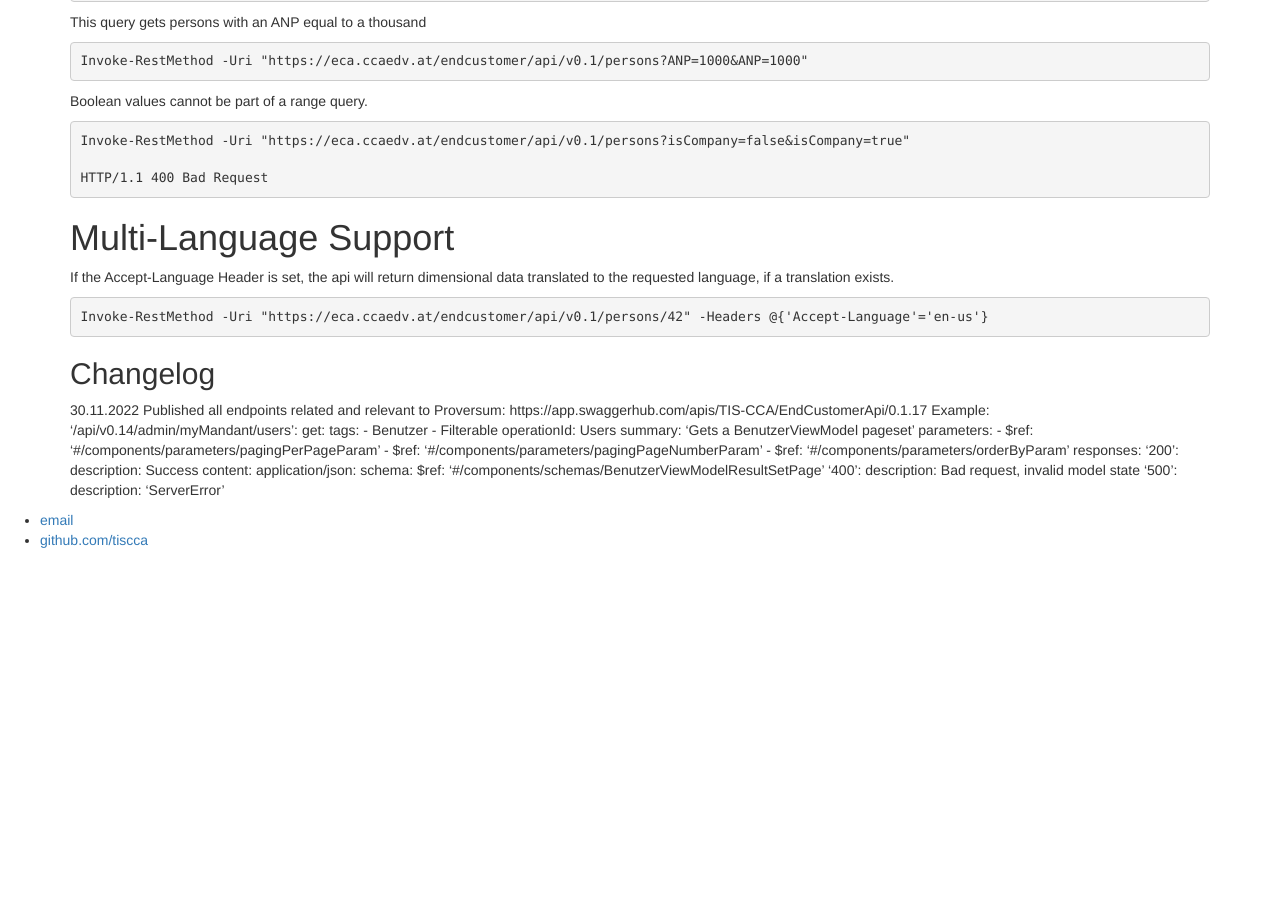
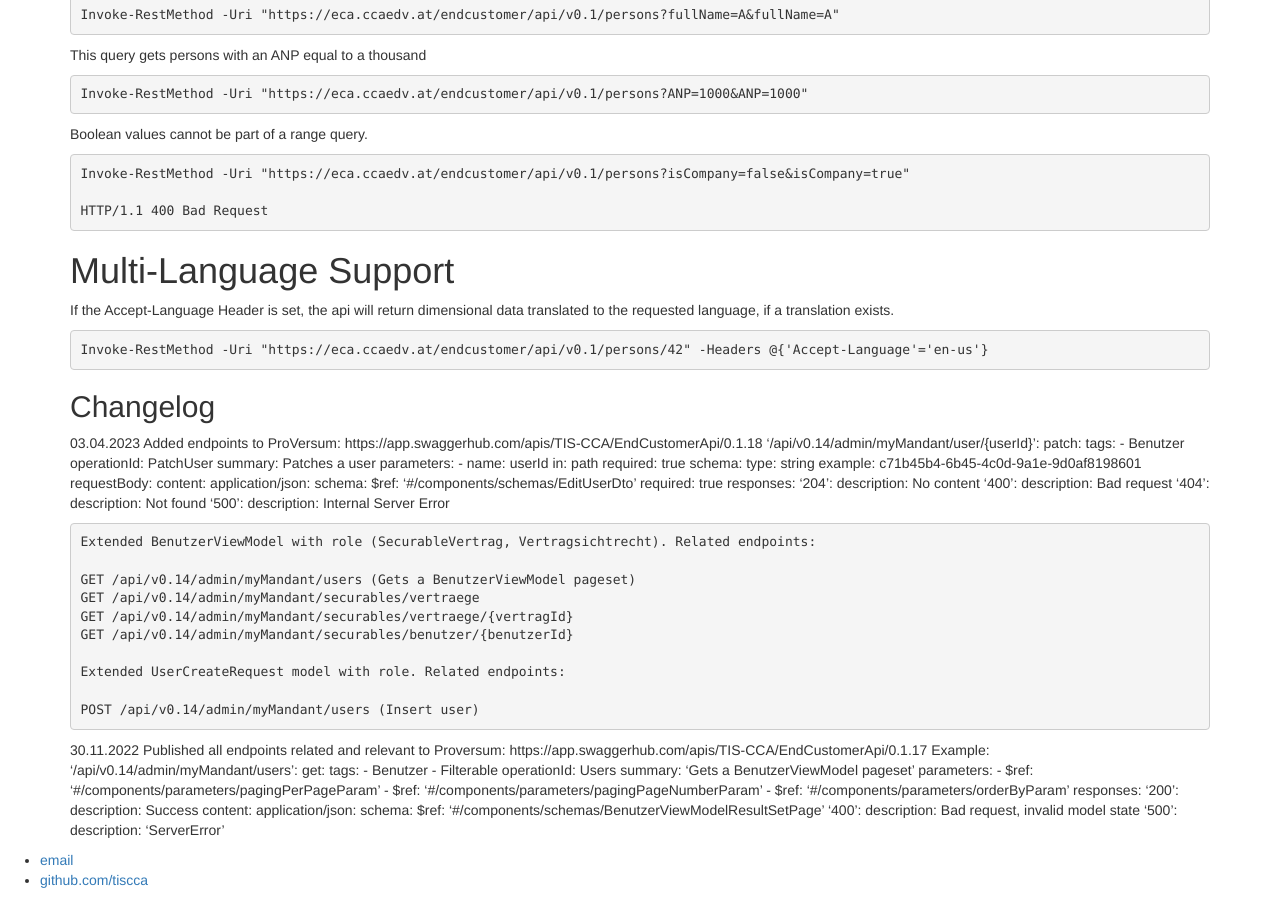
Before and after one commit to togethercca/togethercca.github.io, a Jekyll site: the page built from _pages/endCustomerApi.md, in a window 1280 px wide and 900 px high, scrolled down 7761 px. Built offline with Jekyll 4.4.1, drawn with Linux system fonts in a browser that asks for light colours; before the commit the page ends 8321 px from its top, so only the background shows below that; some of the changed text lies outside the part shown.

Commit message:
Added changelog of cca-core_data_service_api

````diff
--- a/_pages/endCustomerApi.md
+++ b/_pages/endCustomerApi.md
@@ -16,8 +16,8 @@ Current Version
 ===============
 You can find the current Version of the API specification as swagger file and a browsable version of it here:
 
-* [swagger file](https://api.swaggerhub.com/apis/tiscca/EndCustomerApi/0.1.11/swagger.json)
-* [browsable version](https://swaggerhub.com/api/tiscca/EndCustomerApi/)
+* [swagger file](https://api.swaggerhub.com/apis/TIS-CCA/EndCustomerApi/0.1.17/swagger.json)
+* [browsable version](https://swaggerhub.com/api/TIS-CCA/EndCustomerApi/0.1.17)
 
 Security Considerations
 =======================
@@ -82,13 +82,14 @@ HTTP/1.1 410 Gone
 HTTP Verbs
 ==========
 
-|Verb    | Description									|
-|--------|:---------------------------------------------|
-| HEAD   | Retrieve just the HTTP header info			|
-| GET    | Used for retrieving resources.				|
-| POST   | Used for creating resources.					|
-| PUT    | Used for replacing resources or collections.	|
-| DELETE | Used for deleting resources.					|
+|Verb    | Description													|
+|--------|:-------------------------------------------------------------|
+| HEAD   | Retrieve just the HTTP header info							|
+| GET    | Used for retrieving resources.								|
+| POST   | Used for creating resources.									|
+| PUT    | Used for replacing resources or collections.					|
+| PATCH  | Used for modifying the values of the resource properties.	|
+| DELETE | Used for deleting resources.									|
 
 
 # Prerequisites
@@ -438,6 +439,47 @@ Invoke-RestMethod -Uri "https://eca.ccaedv.at/endcustomer/api/v0.1/persons/42" -
 ```
 
 ## Changelog
+03.04.2023 Added endpoints to ProVersum: https://app.swaggerhub.com/apis/TIS-CCA/EndCustomerApi/0.1.18
+  '/api/v0.14/admin/myMandant/user/{userId}':
+    patch:
+      tags:
+        - Benutzer
+      operationId: PatchUser
+      summary: Patches a user
+      parameters:
+        - name: userId
+          in: path
+          required: true
+          schema:
+            type: string
+          example: c71b45b4-6b45-4c0d-9a1e-9d0af8198601
+      requestBody:
+        content:
+          application/json:
+            schema:
+              $ref: '#/components/schemas/EditUserDto'
+        required: true
+      responses:
+        '204':
+          description: No content
+        '400':
+          description: Bad request
+        '404':
+          description: Not found
+        '500':
+          description: Internal Server Error
+
+	Extended BenutzerViewModel with role (SecurableVertrag, Vertragsichtrecht). Related endpoints:
+
+	GET /api/v0.14/admin/myMandant/users (Gets a BenutzerViewModel pageset)
+	GET /api/v0.14/admin/myMandant/securables/vertraege
+	GET /api/v0.14/admin/myMandant/securables/vertraege/{vertragId}
+	GET /api/v0.14/admin/myMandant/securables/benutzer/{benutzerId}
+
+	Extended UserCreateRequest model with role. Related endpoints:
+
+	POST /api/v0.14/admin/myMandant/users (Insert user)
+
 30.11.2022 Published all endpoints related and relevant to Proversum: https://app.swaggerhub.com/apis/TIS-CCA/EndCustomerApi/0.1.17
   Example:
     '/api/v0.14/admin/myMandant/users':
````
